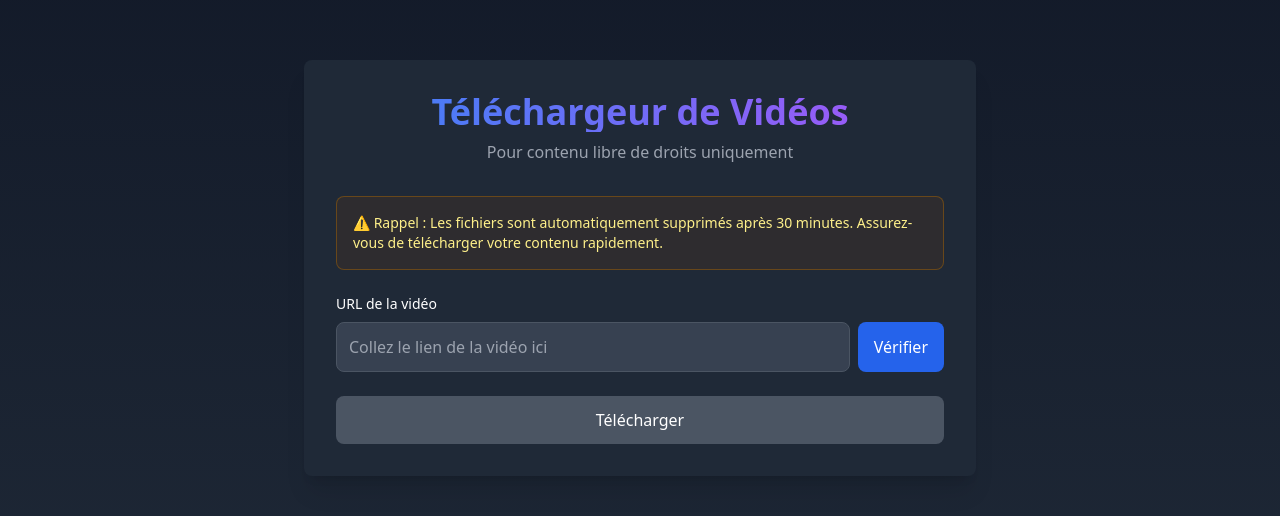
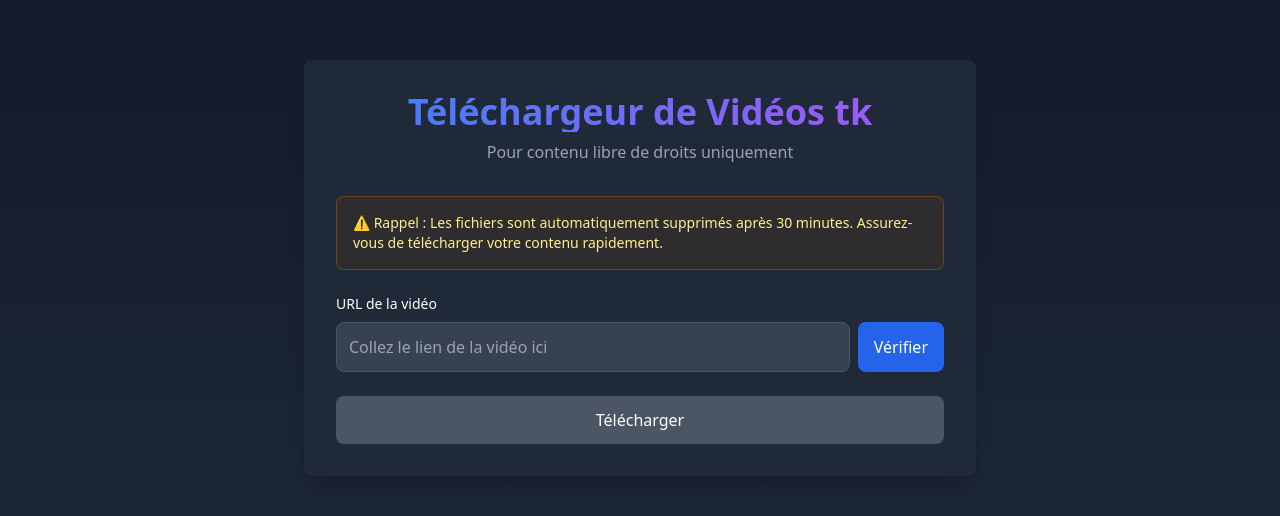
Before and after one commit to jospinherve/Videodownloader, a plain HTML site: page index.html in a window 1280 px wide. Shown: the part 132-648 px from the top of the page. Drawn offline with nearby package versions, Linux system fonts and the light colour scheme.

Commit message:
Update index.html

```diff
--- a/index.html
+++ b/index.html
@@ -3,7 +3,7 @@
 <head>
     <meta charset="UTF-8">
     <meta name="viewport" content="width=device-width, initial-scale=1.0">
-    <title>Téléchargeur de Vidéos tiktok</title>
+    <title>Téléchargeur de Vidéos</title>
     <script src="https://cdn.tailwindcss.com"></script>
     <script src="https://cdn.jsdelivr.net/npm/axios/dist/axios.min.js"></script>
 </head>
@@ -11,7 +11,7 @@
     <div class="container mx-auto px-4 py-8 flex flex-col items-center justify-center min-h-screen">
         <div class="w-full max-w-2xl bg-gray-800 rounded-lg shadow-xl p-8">
             <h1 class="text-4xl font-bold mb-2 text-center bg-gradient-to-r from-blue-500 to-purple-500 bg-clip-text text-transparent">
-                Téléchargeur de Vidéos
+                Téléchargeur de Vidéos tk
             </h1>
             <p class="text-gray-400 text-center mb-8">
                 Pour contenu libre de droits uniquement
```
